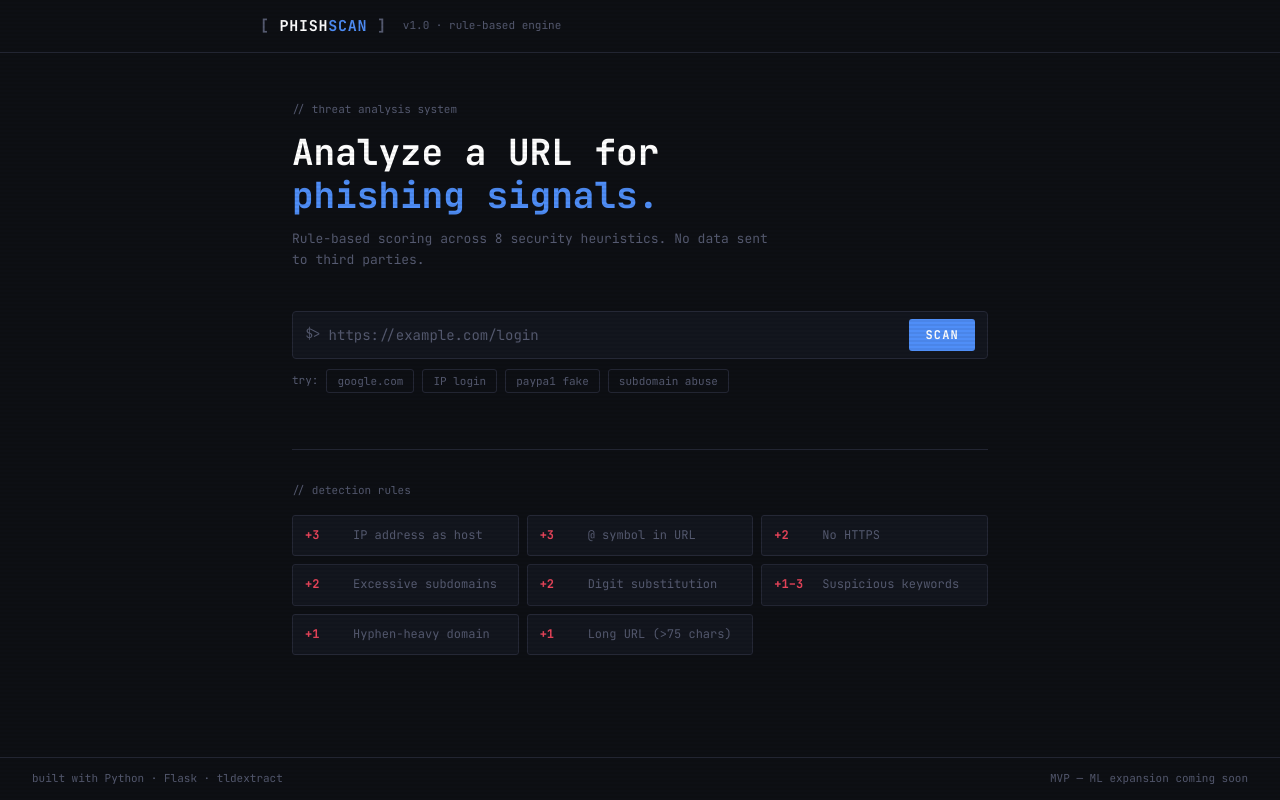
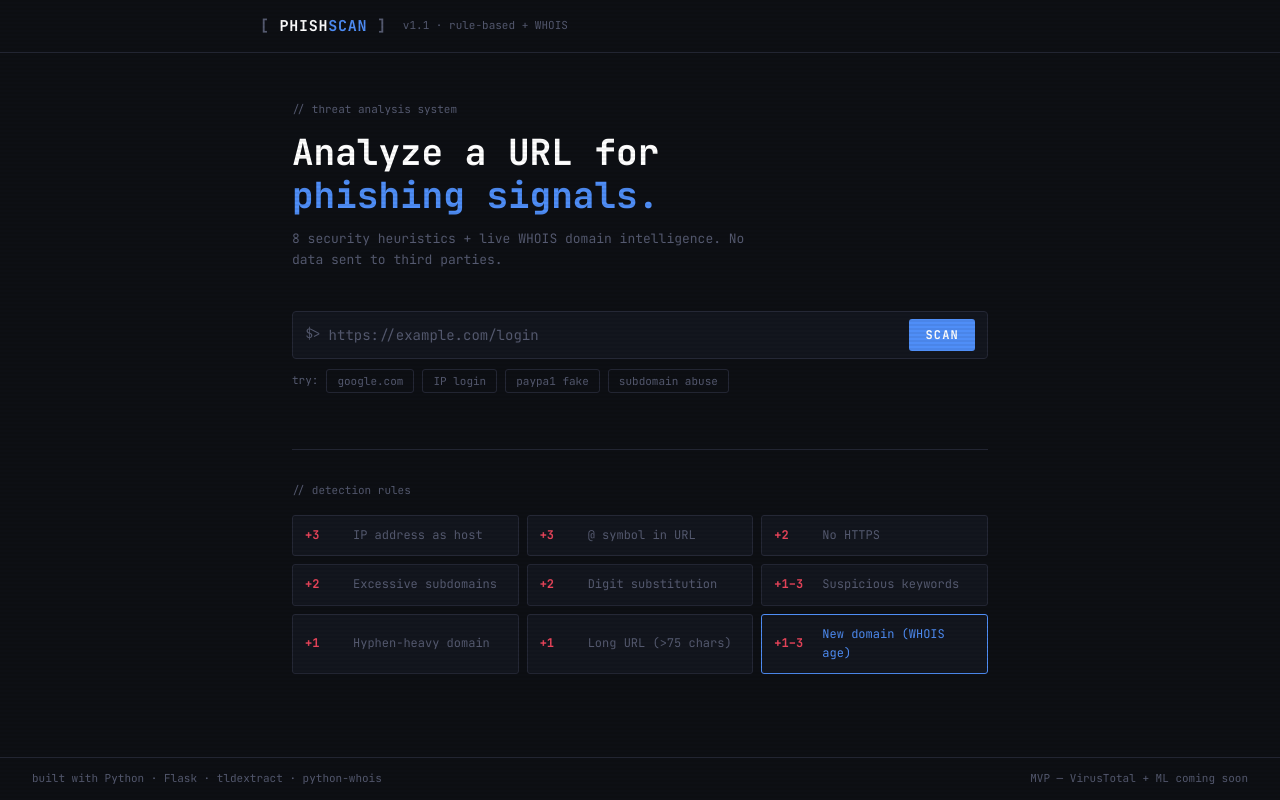
Before and after one commit to sapronaut/phishing-detector, a Flask app: page / in a window 1280 px wide. Run offline with Flask 3, Linux system fonts and the light colour scheme.

Commit message:
changed the page accordingly

```diff
--- a/detector.py
+++ b/detector.py
@@ -1,5 +1,6 @@
 import re
 import tldextract
+from whois_lookup import get_domain_info
 
 SUSPICIOUS_KEYWORDS = [
     "login", "verify", "update", "secure", "account",
@@ -35,6 +36,7 @@
         flags.append(("Contains @ symbol (can redirect to attacker)", 3))
 
     # 4. Excessive subdomains (too many dots in host)
+    extracted = None
     try:
         extracted = tldextract.extract(url)
         subdomain = extracted.subdomain
@@ -49,7 +51,7 @@
     url_lower = url.lower()
     found_keywords = [kw for kw in SUSPICIOUS_KEYWORDS if kw in url_lower]
     if found_keywords:
-        score += min(len(found_keywords), 3)  # cap at +3
+        score += min(len(found_keywords), 3)
         flags.append((f"Suspicious keywords: {', '.join(found_keywords)}", len(found_keywords)))
 
     # 6. Long URL
@@ -57,7 +59,7 @@
         score += 1
         flags.append((f"Long URL ({len(url)} chars)", 1))
 
-    # 7. Hyphen abuse in domain (e.g. paypal-security-login.com)
+    # 7. Hyphen abuse in domain
     try:
         domain = extracted.domain
         if domain.count("-") >= 2:
@@ -72,6 +74,15 @@
         score += 2
         flags.append(("Digit substitution detected (e.g. paypa1)", 2))
 
+    # 9. WHOIS lookup
+    is_ip = bool(IP_PATTERN.match(url))
+    whois_data = {}
+    if not is_ip:
+        whois_data = get_domain_info(url)
+        if whois_data.get("age_flag"):
+            score += whois_data["score_delta"]
+            flags.append((whois_data["age_flag"], whois_data["score_delta"]))
+
     # Verdict
     if score <= 2:
         verdict = "legitimate"
@@ -81,8 +92,9 @@
         verdict = "phishing"
 
     return {
-        "url": url,
-        "score": score,
+        "url":     url,
+        "score":   score,
         "verdict": verdict,
-        "flags": flags,
+        "flags":   flags,
+        "whois":   whois_data,
     }
--- a/static/script.js
+++ b/static/script.js
@@ -1,6 +1,7 @@
 const input    = document.getElementById("url-input");
 const btn      = document.getElementById("scan-btn");
 const barWrap  = document.getElementById("scan-bar-wrap");
+const scanLbl  = document.getElementById("scan-label");
 const fill     = document.getElementById("scan-fill");
 const card     = document.getElementById("result-card");
 const icon     = document.getElementById("verdict-icon");
@@ -10,6 +11,9 @@
 const flagsEl  = document.getElementById("flags-list");
 const flagsSec = document.getElementById("flags-section");
 const noFlags  = document.getElementById("no-flags");
+const whoisPanel = document.getElementById("whois-panel");
+const whoisGrid  = document.getElementById("whois-grid");
+const whoisErr   = document.getElementById("whois-error");
 
 input.addEventListener("keydown", e => {
   if (e.key === "Enter") scan();
@@ -31,9 +35,13 @@
   fill.style.width = "0%";
   btn.disabled = true;
 
-  // animate bar
-  setTimeout(() => fill.style.width = "60%", 50);
-  setTimeout(() => fill.style.width = "85%", 400);
+  // two-phase animation: heuristics then WHOIS
+  scanLbl.innerHTML = 'scanning heuristics<span class="dots"></span>';
+  setTimeout(() => fill.style.width = "45%", 50);
+  setTimeout(() => {
+    scanLbl.innerHTML = 'querying WHOIS<span class="dots"></span>';
+    fill.style.width = "75%";
+  }, 700);
 
   try {
     const res  = await fetch("/analyze", {
@@ -43,13 +51,13 @@
     });
     const data = await res.json();
 
-    setTimeout(() => fill.style.width = "100%", 200);
+    fill.style.width = "100%";
 
     setTimeout(() => {
       barWrap.classList.remove("active");
       fill.style.width = "0%";
       renderResult(data);
-    }, 600);
+    }, 400);
 
   } catch (err) {
     barWrap.classList.remove("active");
@@ -62,13 +70,40 @@
   const icons = { legitimate: "✅", suspicious: "⚠️", phishing: "🚨" };
 
   card.classList.add("visible", data.verdict);
-  icon.textContent   = icons[data.verdict] ?? "?";
-  vtext.textContent  = data.verdict;
+  icon.textContent    = icons[data.verdict] ?? "?";
+  vtext.textContent   = data.verdict;
   scoreEl.textContent = data.score;
-  urlEl.textContent  = data.url;
+  urlEl.textContent   = data.url;
 
+  // WHOIS panel
+  whoisGrid.innerHTML = "";
+  whoisErr.textContent = "";
+  whoisPanel.style.display = "none";
+  whoisErr.style.display   = "none";
+
+  const w = data.whois;
+  if (w && !w.error) {
+    whoisPanel.style.display = "block";
+    const fields = [
+      ["domain",      w.domain],
+      ["age",         w.age_str],
+      ["registered",  w.creation_date],
+      ["expires",     w.expiration_date],
+      ["registrar",   w.registrar],
+    ];
+    fields.forEach(([label, value]) => {
+      const row = document.createElement("div");
+      row.className = "whois-row";
+      row.innerHTML = `<span class="whois-key">${label}</span><span class="whois-val">${value ?? "—"}</span>`;
+      whoisGrid.appendChild(row);
+    });
+  } else if (w && w.error) {
+    whoisErr.style.display = "block";
+    whoisErr.textContent = `// WHOIS unavailable: ${w.error}`;
+  }
+
+  // flags
   flagsEl.innerHTML = "";
-
   if (data.flags && data.flags.length > 0) {
     flagsSec.style.display = "block";
     noFlags.style.display  = "none";
--- a/static/style.css
+++ b/static/style.css
@@ -298,3 +298,50 @@
   header, footer { padding-left: 20px; padding-right: 20px; }
   .result-header { flex-direction: column; align-items: flex-start; gap: 6px; }
 }
+
+/* ── WHOIS panel ── */
+.whois-panel {
+  padding: 14px 20px 2px;
+  border-bottom: 1px solid var(--border);
+  display: none;
+}
+.whois-label {
+  font-size: 11px;
+  color: var(--muted);
+  margin-bottom: 10px;
+}
+.whois-grid {
+  display: flex;
+  flex-direction: column;
+  gap: 4px;
+  margin-bottom: 12px;
+}
+.whois-row {
+  display: flex;
+  gap: 12px;
+  font-size: 12px;
+}
+.whois-key {
+  color: var(--muted);
+  min-width: 80px;
+  flex-shrink: 0;
+}
+.whois-val {
+  color: var(--text);
+  word-break: break-all;
+}
+.whois-error {
+  padding: 10px 20px;
+  font-size: 11px;
+  color: var(--muted);
+  border-bottom: 1px solid var(--border);
+  display: none;
+}
+
+/* new WHOIS rule highlight */
+.rule-new {
+  border-color: var(--accent);
+}
+.rule-new .rule-name {
+  color: var(--accent);
+}
--- a/templates/index.html
+++ b/templates/index.html
@@ -19,7 +19,7 @@
         PHISH<span class="logo-accent">SCAN</span>
         <span class="logo-bracket">]</span>
       </span>
-      <span class="header-tag">v1.0 · rule-based engine</span>
+      <span class="header-tag">v1.1 · rule-based + WHOIS</span>
     </div>
   </header>
 
@@ -27,7 +27,7 @@
     <section class="hero">
       <p class="hero-label">// threat analysis system</p>
       <h1>Analyze a URL for<br><span class="accent">phishing signals.</span></h1>
-      <p class="hero-sub">Rule-based scoring across 8 security heuristics. No data sent to third parties.</p>
+      <p class="hero-sub">8 security heuristics + live WHOIS domain intelligence. No data sent to third parties.</p>
     </section>
 
     <section class="input-section">
@@ -54,7 +54,7 @@
     <section class="result-section" id="result-section" aria-live="polite">
       <!-- scan bar -->
       <div class="scan-bar-wrap" id="scan-bar-wrap">
-        <div class="scan-label">scanning<span class="dots"></span></div>
+        <div class="scan-label" id="scan-label">scanning<span class="dots"></span></div>
         <div class="scan-bar"><div class="scan-fill" id="scan-fill"></div></div>
       </div>
 
@@ -66,11 +66,19 @@
             <span class="verdict-text" id="verdict-text"></span>
           </div>
           <div class="result-score">
-            score: <span id="score-value"></span> / 14+
+            score: <span id="score-value"></span> / 17+
           </div>
         </div>
 
         <div class="result-url" id="result-url"></div>
+
+        <!-- WHOIS panel -->
+        <div class="whois-panel" id="whois-panel">
+          <p class="whois-label">// domain intelligence</p>
+          <div class="whois-grid" id="whois-grid"></div>
+        </div>
+
+        <div class="whois-error" id="whois-error"></div>
 
         <div class="flags-section" id="flags-section">
           <p class="flags-label">// triggered signals</p>
@@ -94,13 +102,14 @@
         <div class="rule"><span class="rule-score">+1–3</span><span class="rule-name">Suspicious keywords</span></div>
         <div class="rule"><span class="rule-score">+1</span><span class="rule-name">Hyphen-heavy domain</span></div>
         <div class="rule"><span class="rule-score">+1</span><span class="rule-name">Long URL (&gt;75 chars)</span></div>
+        <div class="rule rule-new"><span class="rule-score">+1–3</span><span class="rule-name">New domain (WHOIS age)</span></div>
       </div>
     </section>
   </main>
 
   <footer>
-    <span>built with Python · Flask · tldextract</span>
-    <span>MVP — ML expansion coming soon</span>
+    <span>built with Python · Flask · tldextract · python-whois</span>
+    <span>MVP — VirusTotal + ML coming soon</span>
   </footer>
 
   <script src="/static/script.js"></script>
```
